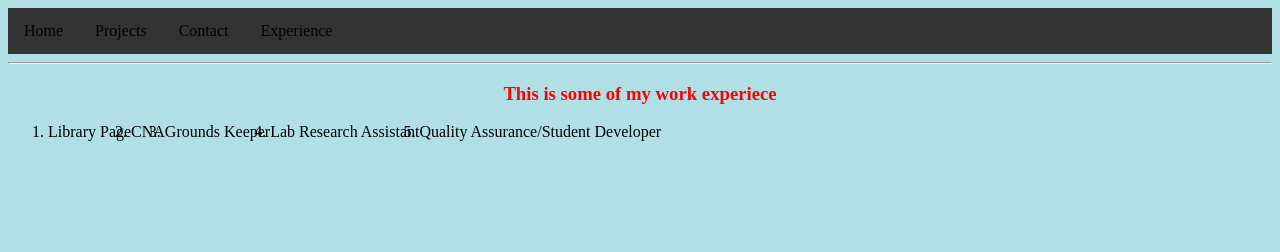
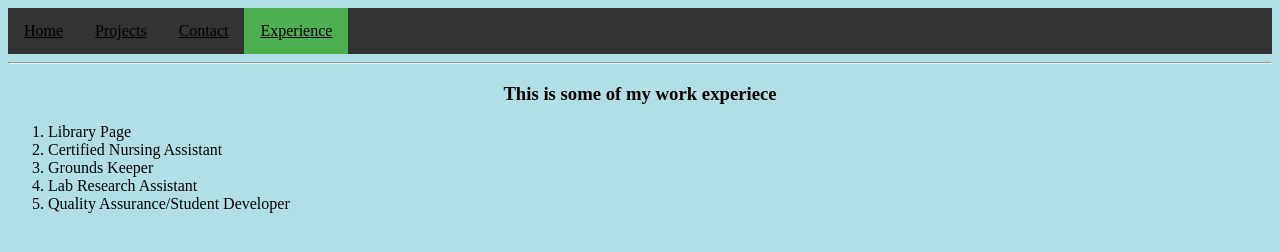
Before and after one commit to izyp0007/portfolio, a plain HTML site: page experience.html in a window 1280 px wide. Drawn offline with Linux system fonts and the light colour scheme.

Commit message:
Final Touches

```diff
--- a/experience.html
+++ b/experience.html
@@ -10,17 +10,17 @@
   <li><a href="index.html">Home</a></li>
   <li><a href="projects.html">Projects</a></li>
   <li><a href="contact.html">Contact</a></li>
-  <li><a href="experience.html">Experience</a></li>
+  <li><a class="active" href="experience.html">Experience</a></li>
 </ul>
 <nav>
 <hr></hr>
 <h1>This is some of my work experiece</h1>
 <ol>
-	<li>Library Page
-	<li>CNA
-	<li>Grounds Keeper
-	<li>Lab Research Assistant
-	<li>Quality Assurance/Student Developer
+	<li>Library Page</li>
+	<li>Certified Nursing Assistant</li>
+	<li>Grounds Keeper</li>
+	<li>Lab Research Assistant</li>
+	<li>Quality Assurance/Student Developer</li>
 </ol>
 
 </body>
--- a/portfolio.css
+++ b/portfolio.css
@@ -1,9 +1,8 @@
 body{
 	background-color: powderblue;
 }
-
 h1{
-	color: red;
+	color: black;
 	text-align: center;
 }
 h2{
@@ -21,36 +20,37 @@ ul {
     overflow: hidden;
     background-color: #333;
 }
-.active {
+
+li a.active {
     background-color: #4CAF50;
 }
-
-li {
-    float: left;
+a:link{
+	text-decoration: underline;
 }
 
-li a {
+nav li a.test{
+float: left;
+    color: black;
+    padding: 0px 0px;
+    text-decoration: underline;
+}
+
+nav li a{
+    float: left;
     display: block;
     color: black;
-    text-align: center;
     padding: 14px 16px;
     text-decoration: none;
 }
-nav li {
-    float: left;
-}
-/* Change the link color to #111 (black) on hover */
 li a:hover {
     background-color: #111;
 }
 section {
  display: flex;
 }
-
 aside {
  flex: 1
 }
-
 article {
  flex: 4
 }
```
Also changed, not shown: contact.html (+10 -5 lines), index.html (+3 -10 lines), projects.html (+3 -3 lines).
